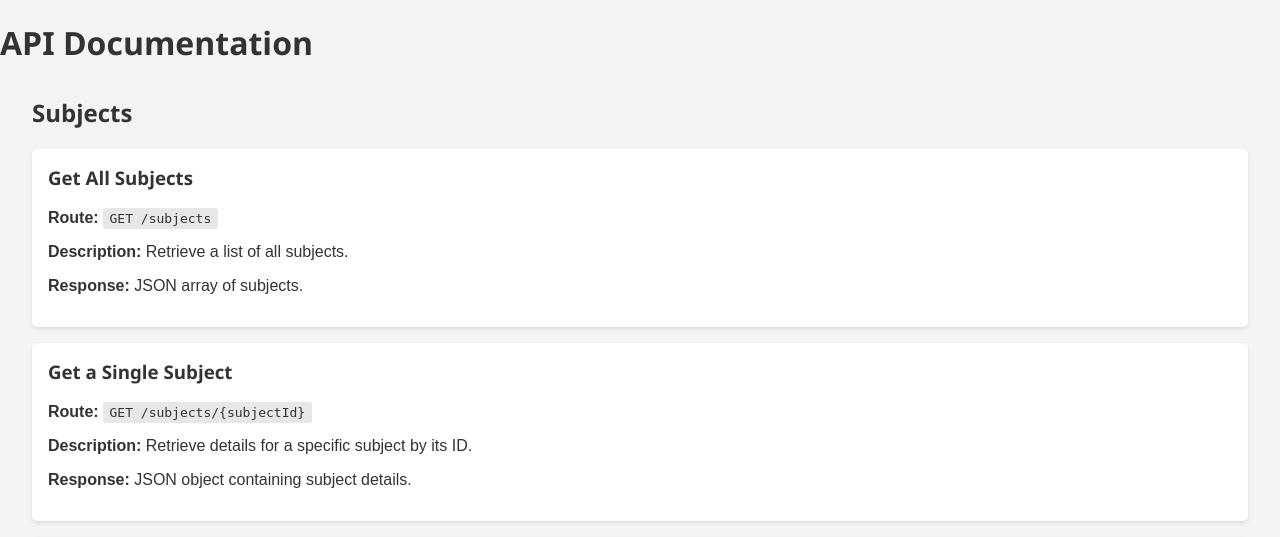
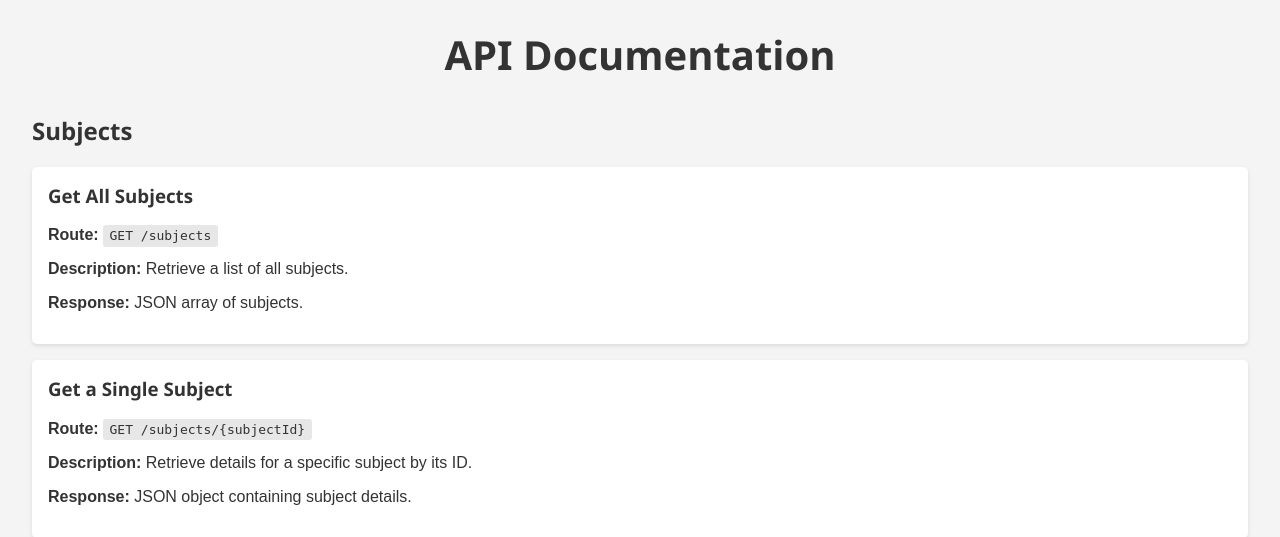
Before and after one commit to SirCraft007/grade-api, a Python web app: template templates/docs.html in a window 1280 px wide. Shown: the top 537 px of the page. Run offline with Jinja, Linux system fonts and the light colour scheme; the template is opened without the code that fills it, so the values that code supplies are empty.

Commit message:
style: center title

```diff
--- a/static/css/base.css
+++ b/static/css/base.css
@@ -32,6 +32,12 @@ h3 {
   font-family: "Segoe UI", Tahoma, Geneva, Verdana, sans-serif;
 }
 
+h1 {
+    text-align: center;
+    font-size: 2.5rem;
+    margin-bottom: 1rem;
+}
+
 section {
   margin-bottom: 2rem;
 }
```
